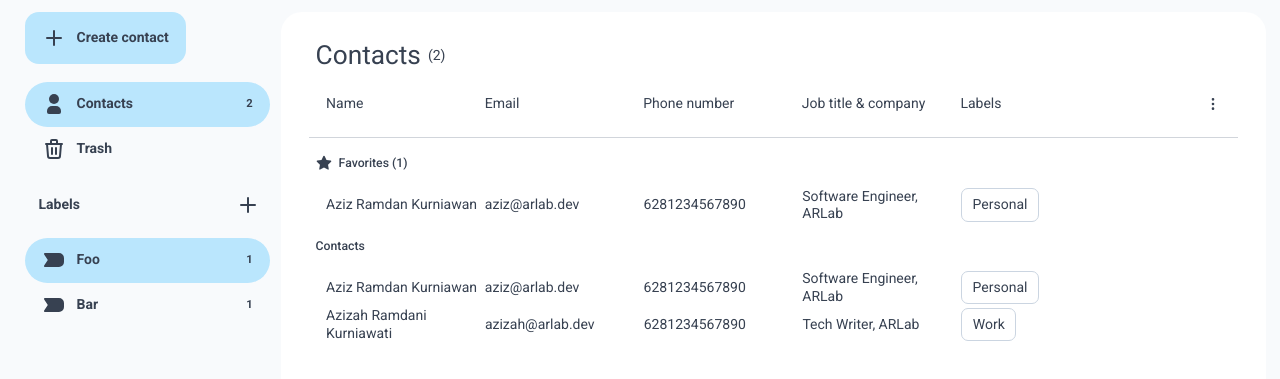
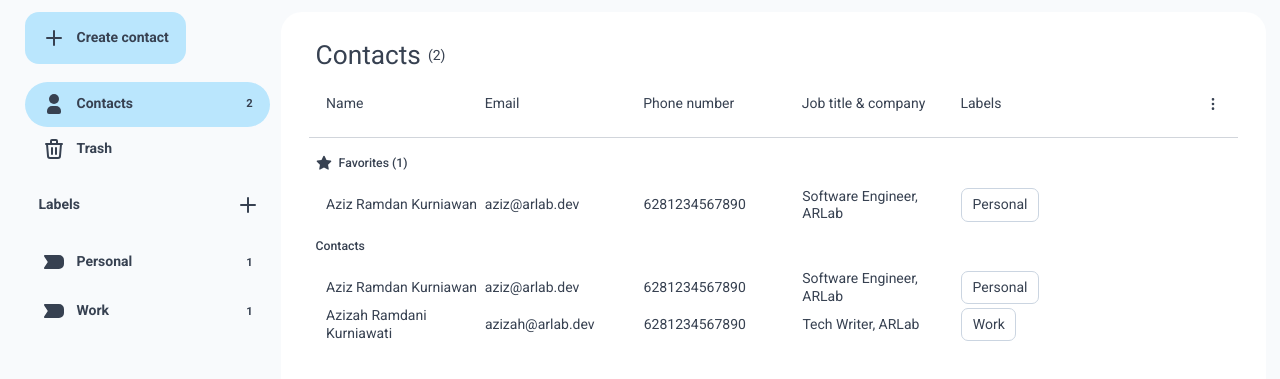
Before and after one commit to azizramdan/bearmentor-address-book, a website: page index.html in a window 1280 px wide. Shown: the part 75-454 px from the top of the page. Drawn offline with nearby package versions, Linux system fonts and the light colour scheme; files that its build step writes are made by us from their sources.

Commit message:
feat: labels nav

```diff
--- a/assets/js/models.js
+++ b/assets/js/models.js
@@ -135,6 +135,17 @@ class Label {
     return this.#get()
   }
 
+  indexWithTotalContacts() {
+    const labels = this.#get()
+    const contacts = (new Contact()).index()
+
+    labels.forEach((label) => {
+      label.total_contacts = contacts.filter(contact => contact.labels.map(label => label.id).includes(label.id)).length
+    })
+
+    return labels
+  }
+
   update(id, data) {
     const labels = this.#get()
     const index = labels.findIndex(label => label.id === Number.parseInt(id))
--- a/assets/js/nav.js
+++ b/assets/js/nav.js
@@ -8,6 +8,7 @@
 
   navToggleEl.addEventListener('click', toggle)
   renderContactsCount()
+  renderLabels()
 
   function toggle() {
     navEl.classList.toggle('nav-closed')
@@ -17,4 +18,96 @@
   function renderContactsCount() {
     document.getElementById('nav-contacts-count').textContent = (new Contact()).index().length
   }
+
+  function renderLabels() {
+    const labels = (new Label()).indexWithTotalContacts()
+
+    html = ''
+
+    labels.forEach((label) => {
+      html += parseLabelMenu(label)
+    })
+
+    document.getElementById('nav-labels').innerHTML = html
+  }
+
+  function parseLabelMenu(label) {
+    return /* html */ `
+      <a
+        href="#"
+        class="flex items-center justify-between rounded-full hover:bg-slate-200 w-full py-1 pl-5 font-semibold group h-14"
+      >
+        <span class="flex items-center gap-3">
+          <svg
+            xmlns="http://www.w3.org/2000/svg"
+            width="24"
+            height="24"
+            viewBox="0 0 24 24"
+            fill="currentColor"
+            class="icon icon-tabler icons-tabler-filled icon-tabler-bookmark rotate-90"
+          >
+            <path stroke="none" d="M0 0h24v24H0z" fill="none" />
+            <path
+              d="M14 2a5 5 0 0 1 5 5v14a1 1 0 0 1 -1.555 .832l-5.445 -3.63l-5.444 3.63a1 1 0 0 1 -1.55 -.72l-.006 -.112v-14a5 5 0 0 1 5 -5h4z"
+            />
+          </svg>
+          ${label.name}
+        </span>
+        <div>
+          <div class="hidden group-hover:flex">
+            <button
+              class="rounded-full hover:bg-gray-300 p-3"
+              title="Rename label"
+            >
+              <svg
+                xmlns="http://www.w3.org/2000/svg"
+                width="20"
+                height="20"
+                viewBox="0 0 24 24"
+                fill="none"
+                stroke="currentColor"
+                stroke-width="2"
+                stroke-linecap="round"
+                stroke-linejoin="round"
+                class="icon icon-tabler icons-tabler-outline icon-tabler-pencil"
+              >
+                <path stroke="none" d="M0 0h24v24H0z" fill="none" />
+                <path
+                  d="M4 20h4l10.5 -10.5a2.828 2.828 0 1 0 -4 -4l-10.5 10.5v4"
+                />
+                <path d="M13.5 6.5l4 4" />
+              </svg>
+            </button>
+            <button
+              class="rounded-full hover:bg-gray-300 p-3"
+              title="Delete label"
+            >
+              <svg
+                xmlns="http://www.w3.org/2000/svg"
+                width="20"
+                height="20"
+                viewBox="0 0 24 24"
+                fill="none"
+                stroke="currentColor"
+                stroke-width="2"
+                stroke-linecap="round"
+                stroke-linejoin="round"
+                class="icon icon-tabler icons-tabler-outline icon-tabler-trash"
+              >
+                <path stroke="none" d="M0 0h24v24H0z" fill="none" />
+                <path d="M4 7l16 0" />
+                <path d="M10 11l0 6" />
+                <path d="M14 11l0 6" />
+                <path
+                  d="M5 7l1 12a2 2 0 0 0 2 2h8a2 2 0 0 0 2 -2l1 -12"
+                />
+                <path d="M9 7v-3a1 1 0 0 1 1 -1h4a1 1 0 0 1 1 1v3" />
+              </svg>
+            </button>
+          </div>
+          <small class="group-hover:hidden mr-5">${label.total_contacts}</small>
+        </div>
+      </a>
+    `
+  }
 })()
--- a/index.html
+++ b/index.html
@@ -153,52 +153,7 @@
               </svg>
             </button>
           </div>
-          <div class="mt-3">
-            <a
-              href="#"
-              class="flex items-center justify-between rounded-full bg-sky-200 hover:brightness-95 w-full py-3 px-5 font-semibold"
-            >
-              <span class="flex items-center gap-3">
-                <svg
-                  xmlns="http://www.w3.org/2000/svg"
-                  width="24"
-                  height="24"
-                  viewBox="0 0 24 24"
-                  fill="currentColor"
-                  class="icon icon-tabler icons-tabler-filled icon-tabler-bookmark rotate-90"
-                >
-                  <path stroke="none" d="M0 0h24v24H0z" fill="none" />
-                  <path
-                    d="M14 2a5 5 0 0 1 5 5v14a1 1 0 0 1 -1.555 .832l-5.445 -3.63l-5.444 3.63a1 1 0 0 1 -1.55 -.72l-.006 -.112v-14a5 5 0 0 1 5 -5h4z"
-                  />
-                </svg>
-                Foo
-              </span>
-              <small>1</small>
-            </a>
-            <a
-              href="#"
-              class="flex items-center justify-between rounded-full hover:bg-slate-200 w-full py-3 px-5 font-semibold"
-            >
-              <span class="flex items-center gap-3">
-                <svg
-                  xmlns="http://www.w3.org/2000/svg"
-                  width="24"
-                  height="24"
-                  viewBox="0 0 24 24"
-                  fill="currentColor"
-                  class="icon icon-tabler icons-tabler-filled icon-tabler-bookmark rotate-90"
-                >
-                  <path stroke="none" d="M0 0h24v24H0z" fill="none" />
-                  <path
-                    d="M14 2a5 5 0 0 1 5 5v14a1 1 0 0 1 -1.555 .832l-5.445 -3.63l-5.444 3.63a1 1 0 0 1 -1.55 -.72l-.006 -.112v-14a5 5 0 0 1 5 -5h4z"
-                  />
-                </svg>
-                Bar
-              </span>
-              <small>1</small>
-            </a>
-          </div>
+          <div id="nav-labels" class="mt-3"></div>
         </div>
       </nav>
       <main class="w-full bg-white xl:rounded-3xl pt-8 px-6">
```
